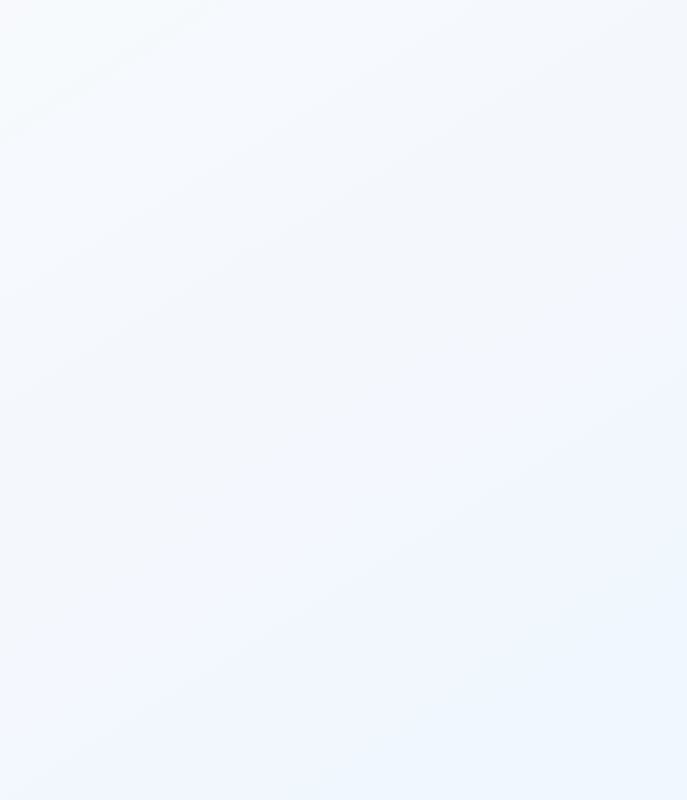
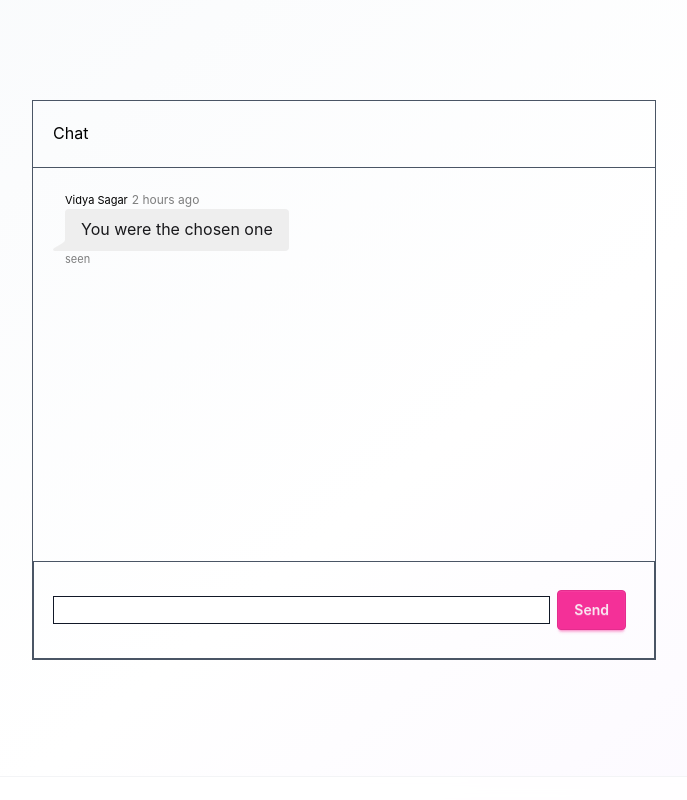
Before and after one commit to VidyaSagarMehar/DevBond, a React (Vite) app in the folder client/: page /chat/1 in a window 1280 px wide. Before the commit this address had no page. Shown: the top 800 px of the page, without its empty margins (296-983 px from the left). Built offline with nearby package versions, Linux system fonts and the light colour scheme; no server answers.

Commit message:
socket.io-client package added and chat route and component added

```diff
--- a/client/package.json
+++ b/client/package.json
@@ -20,6 +20,7 @@
 		"react-hot-toast": "^2.6.0",
 		"react-redux": "^9.2.0",
 		"react-router-dom": "^7.8.2",
+		"socket.io-client": "^4.8.1",
 		"tailwindcss": "^4.1.12"
 	},
 	"devDependencies": {
--- a/client/src/App.jsx
+++ b/client/src/App.jsx
@@ -11,6 +11,7 @@
 import Requests from './Components/Requests';
 import { Toaster } from 'react-hot-toast';
 import Premium from './Components/Premium';
+import Chat from './Components/Chat';
 
 function App() {
 	return (
@@ -25,6 +26,7 @@
 								<Route path="/connections" element={<Connections />} />
 								<Route path="/requests" element={<Requests />} />
 								<Route path="/premium" element={<Premium />} />
+								<Route path="/chat/:targetUserId" element={<Chat />} />
 							</Route>
 							<Route path="/login" element={<Login />} />
 						</Routes>
--- /dev/null
+++ b/client/src/Components/Chat.jsx
@@ -0,0 +1,39 @@
+import React, { useState } from 'react';
+import { useParams } from 'react-router-dom';
+
+const Chat = () => {
+	const { targetUserId } = useParams();
+
+	const [messages, setMessages] = useState([{ text: 'Hello world' }]);
+
+	console.log(targetUserId);
+	return (
+		<div className="text-black w-1/2 mx-auto border border-gray-600 m-5 h-[70vh] flex flex-col">
+			<h1 className="p-5  border-b border-gray-600">Chat</h1>
+			<div className="flex-1 overflow-scroll p-5">
+				{/* Dispaly Messages*/}
+				{messages.map((msg, index) => {
+					return (
+						<div key={index} className="chat chat-start">
+							<div className="chat-header">
+								Vidya Sagar
+								<time className="text-xs opacity-50">2 hours ago</time>
+							</div>
+							<div className="chat-bubble">You were the chosen one </div>
+							<div className="chat-footer opacity-50">seen</div>
+						</div>
+					);
+				})}
+			</div>
+			<div className="p-5 border border-t border-gray-600 flex items-center">
+				<input
+					type="text"
+					className="outline flex-1 border-gray-500 text-black"
+				/>
+				<button className="btn btn-secondary m-2">Send</button>
+			</div>
+		</div>
+	);
+};
+
+export default Chat;
--- a/client/src/Components/Connections.jsx
+++ b/client/src/Components/Connections.jsx
@@ -6,6 +6,7 @@
 import { useDispatch, useSelector } from 'react-redux';
 import { addConnections } from '../utils/connectionSlice';
 import toast from 'react-hot-toast';
+import { Link } from 'react-router-dom';
 
 const ConnectionCard = ({ connection, index }) => {
 	const {
@@ -87,7 +88,9 @@
 						className="flex-1 bg-blue-500 hover:bg-blue-600 text-white py-2 px-4 rounded-xl text-sm font-medium transition-colors flex items-center justify-center space-x-2"
 					>
 						<MessageCircle className="w-4 h-4" />
-						<span>Message</span>
+						<Link to={'/chat/' + _id}>
+							<span>Message</span>
+						</Link>
 					</motion.button>
 
 					<motion.button
--- a/client/src/Components/Premium.jsx
+++ b/client/src/Components/Premium.jsx
@@ -55,7 +55,7 @@
 		rzp.open();
 	};
 	return isUserPremium ? (
-		"You're already a premium member"
+		<div className="text-black">You're already a premium member</div>
 	) : (
 		<div className="flex w-full text-white m-10 mx-auto">
 			<div className="card bg-base-200 rounded-box grid h-80 grow place-items-center">
```
Also changed, not shown: 2 other files (tests, documents, lock files or other folders).
